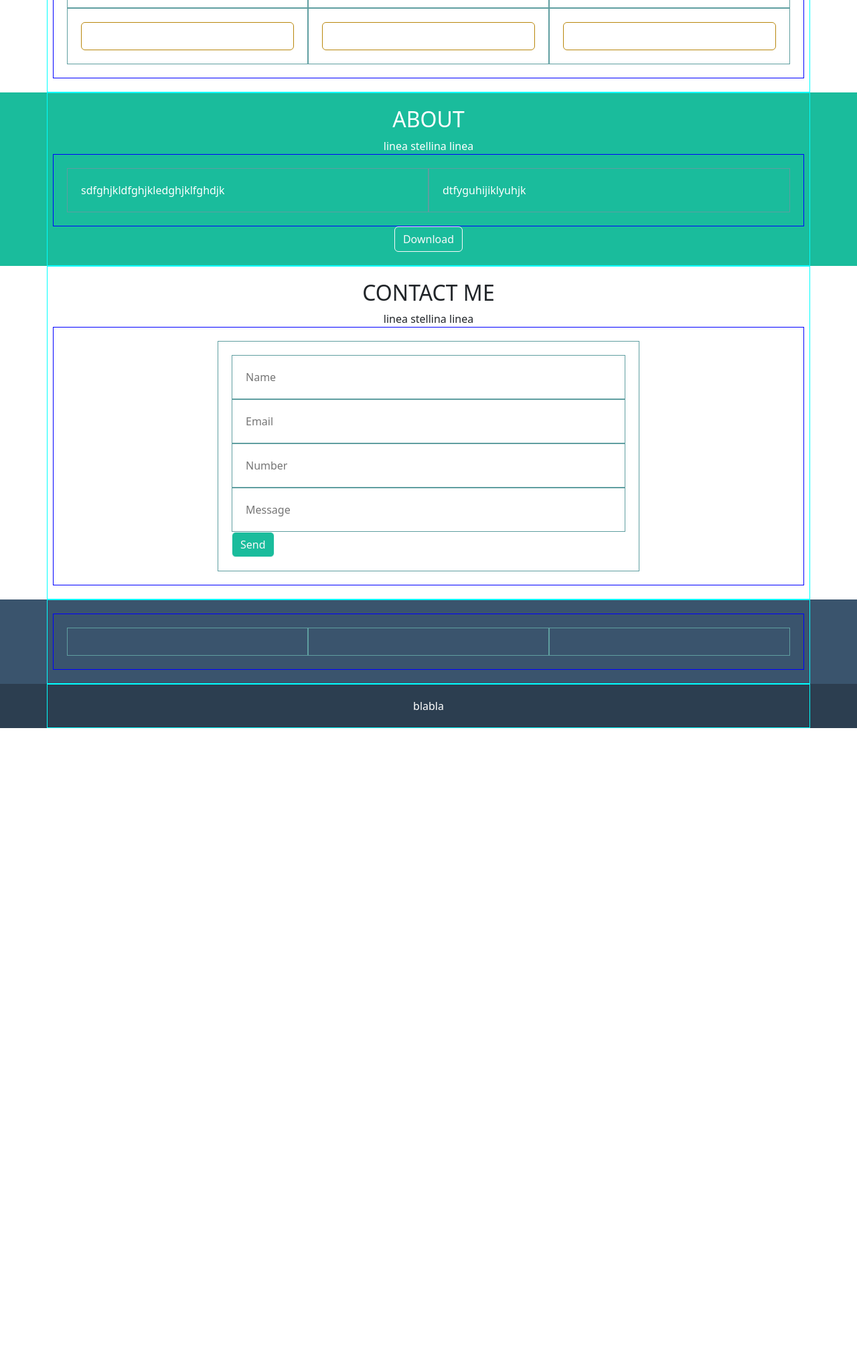
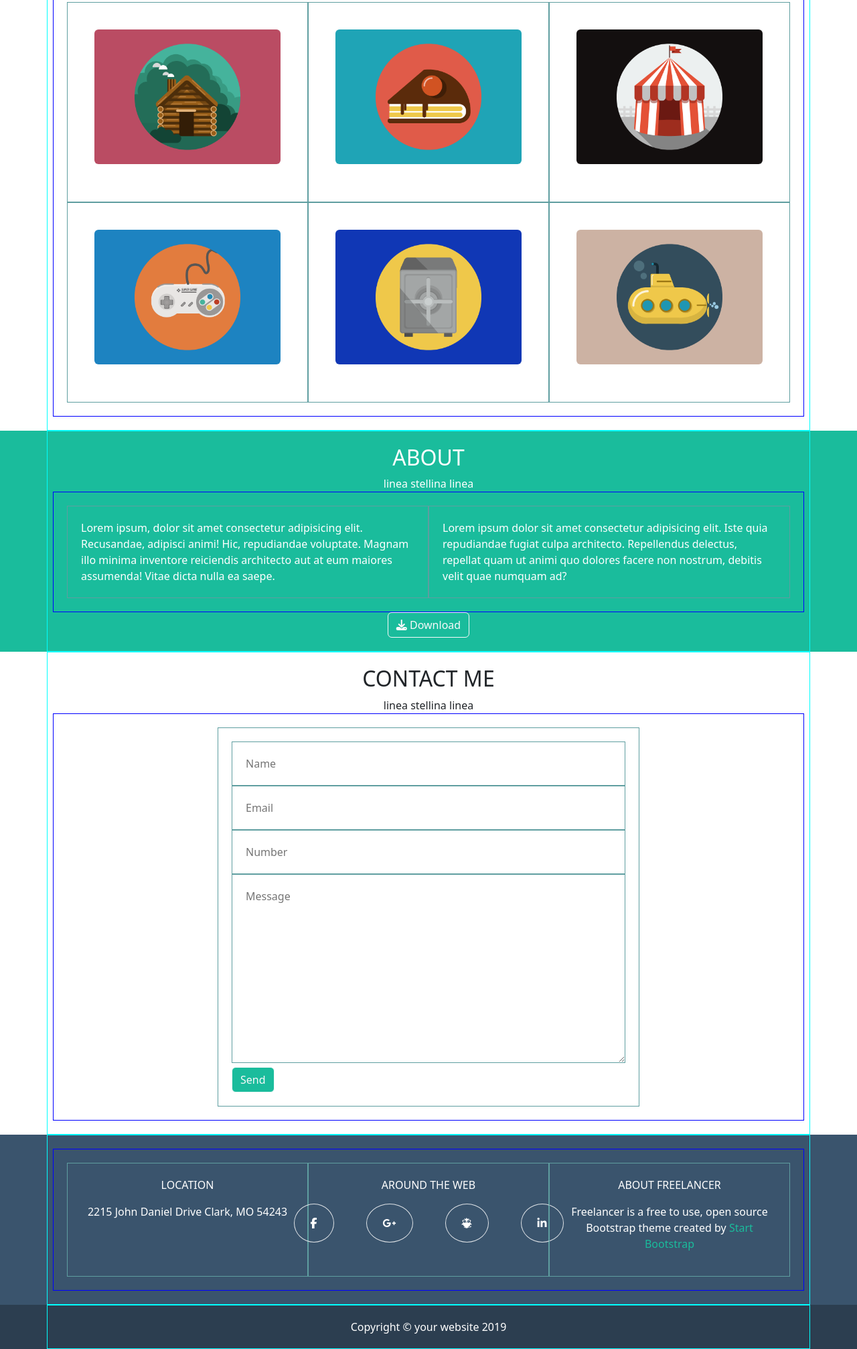
Before and after one commit to MartaScardillo/html-css-bootstrap-freelancer, a plain HTML site: page index.html in a window 1280 px wide. Shown: the part 755-2769 px from the top of the page at 67% size. Before the commit the page ends 1842 px from the top, so only its background shows below. Drawn offline with nearby package versions, Linux system fonts and the light colour scheme.

Commit message:
Add page content

```diff
--- a/css/app.css
+++ b/css/app.css
@@ -18,6 +18,10 @@
 
 .bg-lightblue {
     background-color: var(--lightblue);
+}
+
+.text-green {
+    color: var(--green);
 }
 
 img {
@@ -47,5 +51,4 @@ img {
 .debug .immaginehero {
     border: 1px darkblue solid;
     padding: 20px;
-    height: 225px;
 }
--- a/index.html
+++ b/index.html
@@ -8,9 +8,9 @@
       crossorigin="anonymous"
     ></script>
     <link
-      href="https://cdn.jsdelivr.net/npm/bootstrap@5.2.3/dist/css/bootstrap.min.css"
+      href="https://cdn.jsdelivr.net/npm/bootstrap@5.3.2/dist/css/bootstrap.min.css"
       rel="stylesheet"
-      integrity="sha384-rbsA2VBKQhggwzxH7pPCaAqO46MgnOM80zW1RWuH61DGLwZJEdK2Kadq2F9CUG65"
+      integrity="sha384-T3c6CoIi6uLrA9TneNEoa7RxnatzjcDSCmG1MXxSR1GAsXEV/Dwwykc2MPK8M2HN"
       crossorigin="anonymous"
     />
     <title>Bootstrap Freelancer</title>
@@ -47,7 +47,13 @@
       <section class="hero bg-green text-white">
         <div class="container">
           <div class="row justify-content-center">
-            <div class="col col-6 col-sm-6 col-md-5 col-lg-4 col-xl-3 immaginehero"></div>
+            <div
+              class="col col-6 col-sm-6 col-md-4 col-lg-3 col-xl-3 immaginehero"
+            >
+              <figure>
+                <img src="./img/avatar.svg" alt="" />
+              </figure>
+            </div>
             <div class="text-center">
               <h2>START BOOTSTRAP</h2>
               <div>linea stellina linea</div>
@@ -66,22 +72,70 @@
             </div>
             <div class="row">
               <div class="col col-12 col-lg-6 col-xl-4">
-                        <div class="card"></div>
+                <div class="card border-0">
+                  <figure>
+                    <img
+                      class="img-fluid rounded"
+                      src="./img/cabin.png"
+                      alt=""
+                    />
+                  </figure>
+                </div>
               </div>
               <div class="col col-12 col-lg-6 col-xl-4">
-                        <div class="card"></div>
+                <div class="card border-0">
+                  <figure>
+                    <img
+                      class="img-fluid rounded"
+                      src="./img/cake.png"
+                      alt=""
+                    />
+                  </figure>
+                </div>
               </div>
               <div class="col col-12 col-lg-6 col-xl-4">
-                        <div class="card"></div>
+                <div class="card border-0">
+                  <figure>
+                    <img
+                      class="img-fluid rounded"
+                      src="./img/circus.png"
+                      alt=""
+                    />
+                  </figure>
+                </div>
               </div>
               <div class="col col-12 col-lg-6 col-xl-4">
-                        <div class="card"></div>
+                <div class="card border-0">
+                  <figure>
+                    <img
+                      class="img-fluid rounded"
+                      src="./img/game.png"
+                      alt=""
+                    />
+                  </figure>
+                </div>
               </div>
               <div class="col col-12 col-lg-6 col-xl-4">
-                        <div class="card"></div>
+                <div class="card border-0">
+                  <figure>
+                    <img
+                      class="img-fluid rounded"
+                      src="./img/safe.png"
+                      alt=""
+                    />
+                  </figure>
+                </div>
               </div>
               <div class="col col-12 col-lg-6 col-xl-4">
-                        <div class="card"></div>
+                <div class="card border-0">
+                  <figure>
+                    <img
+                      class="img-fluid rounded"
+                      src="./img/submarine.png"
+                      alt=""
+                    />
+                  </figure>
+                </div>
               </div>
             </div>
           </div>
@@ -95,14 +149,21 @@
             </div>
             <div class="row justify-content-center">
               <div class="col col-7 col-lg-6">
-                        sdfghjkldfghjkledghjklfghdjk
+                Lorem ipsum, dolor sit amet consectetur adipisicing elit.
+                Recusandae, adipisci animi! Hic, repudiandae voluptate. Magnam
+                illo minima inventore reiciendis architecto aut at eum maiores
+                assumenda! Vitae dicta nulla ea saepe.
               </div>
               <div class="col col-7 col-lg-6">
-                        dtfyguhijiklyuhjk
+                Lorem ipsum dolor sit amet consectetur adipisicing elit. Iste
+                quia repudiandae fugiat culpa architecto. Repellendus delectus,
+                repellat quam ut animi quo dolores facere non nostrum, debitis
+                velit quae numquam ad?
               </div>
             </div>
             <div class="d-flex justify-content-center">
               <button type="button" class="btn btn-outline-light">
+                <i class="fa-solid fa-download"></i>
                 Download
               </button>
             </div>
@@ -118,10 +179,17 @@
             <div class="row justify-content-center">
               <div class="col-7">
                 <form action="">
-                            <input class="col-12" type="text" placeholder="Name">
-                            <input class="col-12" type="email" placeholder="Email">
-                            <input class="col-12" type="number" placeholder="Number">
-                            <input class="col-12" type="text" placeholder="Message">
+                  <input class="col-12" type="text" placeholder="Name" />
+                  <input class="col-12" type="email" placeholder="Email" />
+                  <input class="col-12" type="text" placeholder="Number" />
+                  <textarea
+                    class="col-12"
+                    name=""
+                    id=""
+                    cols="30"
+                    rows="10"
+                    placeholder="Message"
+                  ></textarea>
                 </form>
                 <div>
                   <button type="submit" class="btn btn-outline-light bg-green">
@@ -132,28 +200,55 @@
             </div>
           </div>
         </section>
+      </main>
 
+      <footer class="text-white">
         <section class="bg-lightblue">
           <div class="container">
-                <div class="row justify-content-center">
+            <div class="row justify-content-center text-center">
               <div class="col col-10 col-lg-4">
-
+                <p>LOCATION</p>
+                <p>2215 John Daniel Drive Clark, MO 54243</p>
               </div>
               <div class="col col-10 col-lg-4">
-
+                <p>AROUND THE WEB</p>
+                <ul
+                  class="list-group list-group-horizontal list-unstyled gap-5 justify-content-center"
+                >
+                  <li class="border py-3 px-4 rounded-circle">
+                    <a class="nav-link" href="#"
+                      ><i class="fa-brands fa-facebook-f"></i
+                    ></a>
+                  </li>
+                  <li class="border py-3 px-4 rounded-circle">
+                    <a class="nav-link" href="#"
+                      ><i class="fa-brands fa-google-plus-g"></i
+                    ></a>
+                  </li>
+                  <li class="border py-3 px-4 rounded-circle">
+                    <a class="nav-link" href="#"
+                      ><i class="fa-brands fa-earlybirds"></i
+                    ></a>
+                  </li>
+                  <li class="border py-3 px-4 rounded-circle">
+                    <a class="nav-link" href="#"
+                      ><i class="fa-brands fa-linkedin-in"></i
+                    ></a>
+                  </li>
+                </ul>
               </div>
               <div class="col col-10 col-lg-4">
-
+                <p>ABOUT FREELANCER</p>
+                <p>Freelancer is a free to use, open source Bootstrap theme created by <span class="text-green">Start Bootstrap</span></p>
               </div>
             </div>
           </div>
         </section>
-      </main>
-
-      <footer class="bg-blue">
+        <div class="bg-blue">
           <div class="container">
             <div class="text-center text-white">
-                <span>blabla</span>
+              <span>Copyright &copy your website 2019</span>
+            </div>
           </div>
         </div>
       </footer>
```
Lines whose indentation alone changed are shown as unchanged.
